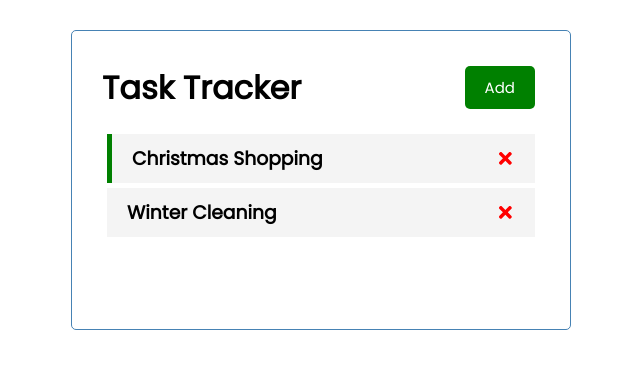
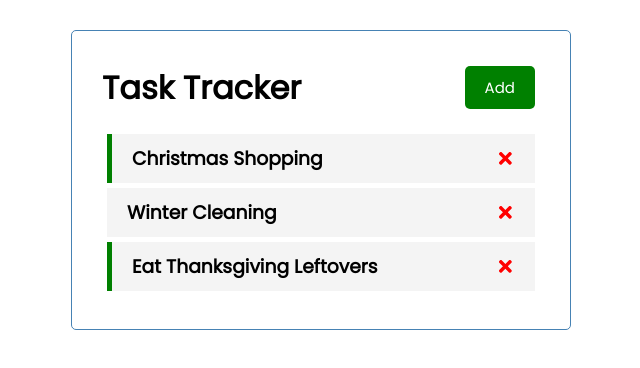
Before and after one commit to hayleyrobin/react-task-tracker, a React (Create React App) app: page / in a window 1280 px wide. Shown: the top 368 px of the page, without its empty margins (319-959 px from the left). Built offline with nearby package versions, Linux system fonts and the light colour scheme; data requests are answered from the project's data file.

Commit message:
Updated add tasks to add to json and update tasks

```diff
--- a/db.json
+++ b/db.json
@@ -11,6 +11,12 @@
       "text": "Winter Cleaning",
       "day": "Feb 7th at 3:30pm",
       "reminder": false
+    },
+    {
+      "id": "14f2",
+      "text": "Eat Thanksgiving Leftovers",
+      "day": "Monday",
+      "reminder": true
     }
   ]
 }
--- a/src/App.js
+++ b/src/App.js
@@ -26,10 +26,20 @@
       return data;
     }
   // Add Task
-  const addTask = (task) => {
-    const id = Math.floor(Math.random() * 10000) + 1; // generate random id
-    const newTask = { id, ...task }; // create new task object with id and task data
-    setTasks([...tasks, newTask]); // add new task to tasks array
+  const addTask = async (task) => {
+    const result = await fetch('http://localhost:5002/tasks', {
+      method: 'POST',
+      // since adding data, need to specify headers and body to specify type of data being sent
+      headers: {
+        'Content-type': 'application/json',
+      },
+      body: JSON.stringify(task), //convert javascript task object to json string
+    })
+
+    // data returned is the new task added including the id generated by json server
+    const data = await result.json(); //await data from response in json format
+
+    setTasks([...tasks, data]); // add new task to tasks array
   };
 
   //Delete Task
```
